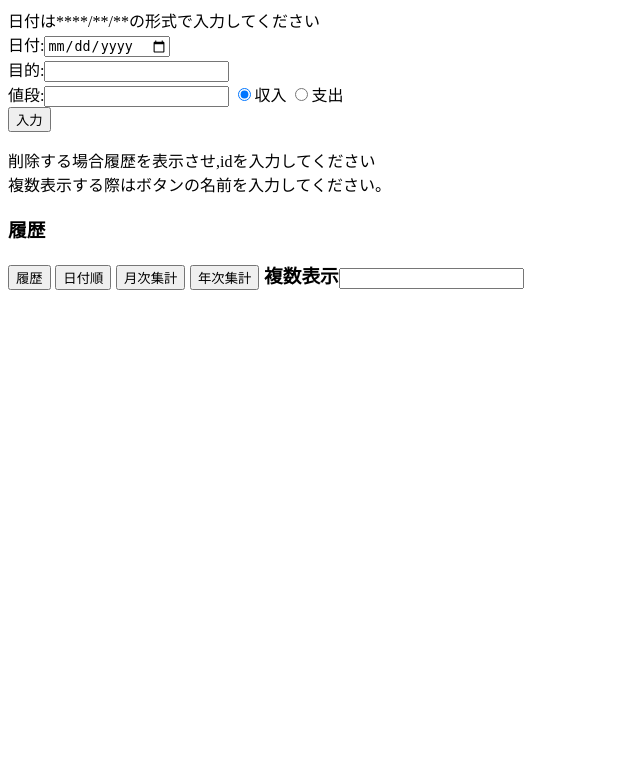
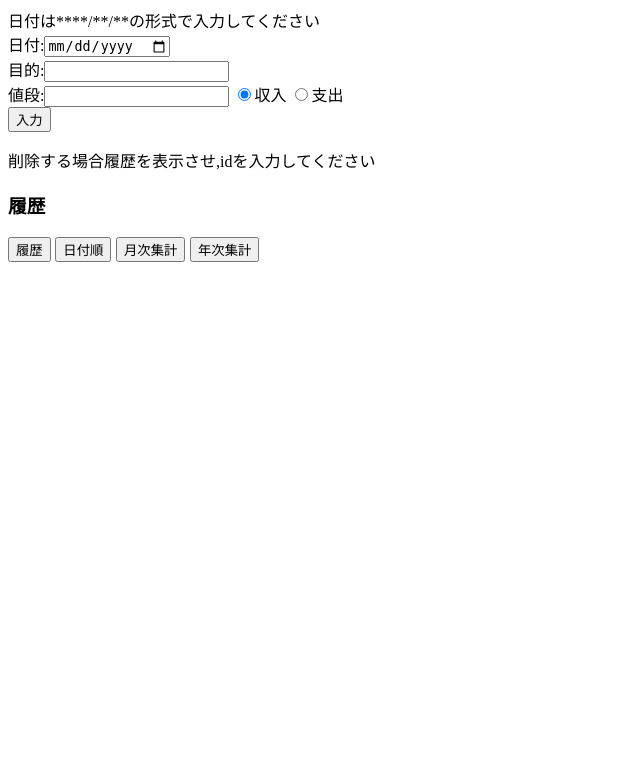
Before and after one commit to zoguti/kakebo, a PHP site: page / in a window 1280 px wide. Shown: the top 780 px of the page, without its empty margins (0-640 px from the left). Run offline with PHP 8.4, Linux system fonts and the light colour scheme.

Commit message:
主なファイル

```diff
--- a/index.php
+++ b/index.php
@@ -122,7 +122,7 @@ require_once 'h.php';
      </form >
    </div>
      削除する場合履歴を表示させ,idを入力してください<br>
-     複数表示する際はボタンの名前を入力してください。
+
 
      <h3>履歴<h3>
 
@@ -132,7 +132,7 @@ require_once 'h.php';
        <input class="button" type="submit" name="datesort" value="日付順">
        <input class="button" type="submit" name="nitizi" value="月次集計">
        <input class="button" type="submit" name="nenzi" value="年次集計">
-       複数表示<input type="text" name="rock">
+
      </form>
 
 
@@ -162,6 +162,7 @@ require_once 'h.php';
       delete();
     }
      ?>
+
      <br>
      <br>
   </body>
```
